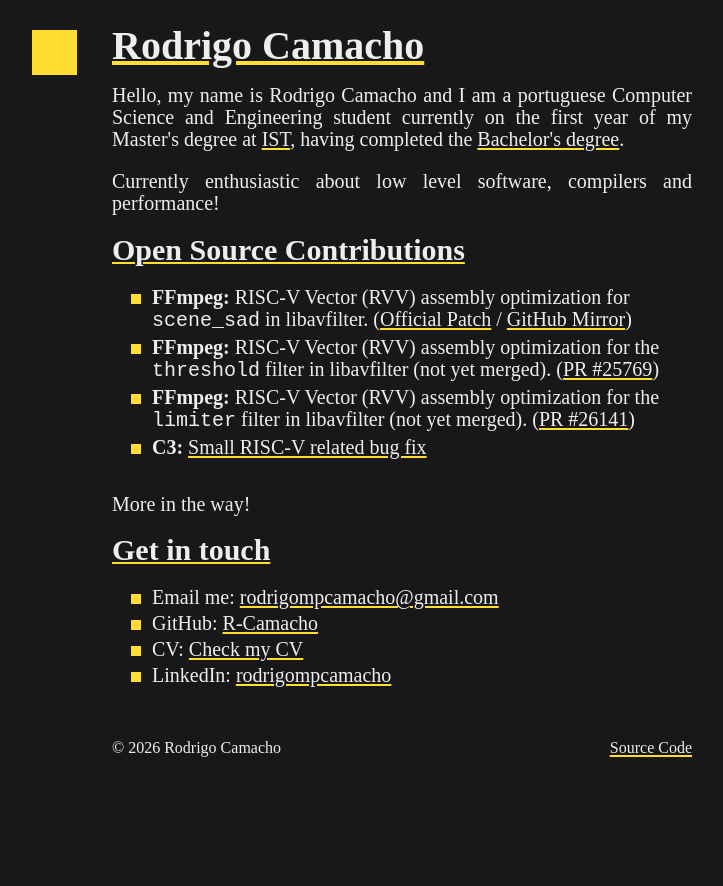
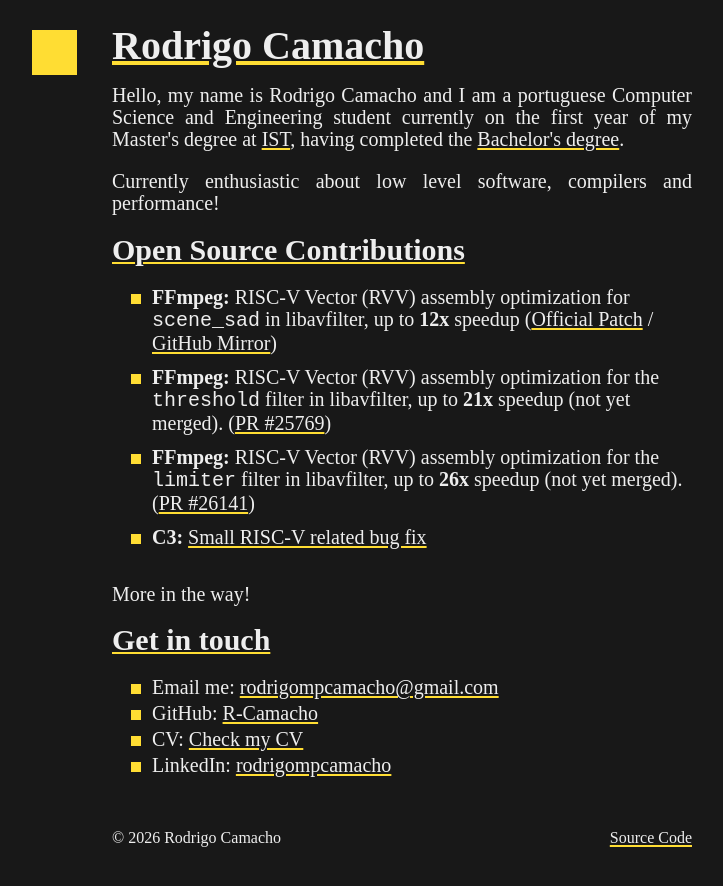
Before and after one commit to R-Camacho/website, a plain HTML site: page index.html in a window 1280 px wide. Shown: the whole page, without its empty margins (238-961 px from the left). Before the commit the page ends 810 px from the top, so only its background shows below. Drawn offline with Linux system fonts and the light colour scheme.

Commit message:
Tidy up contributions

```diff
--- a/index.html
+++ b/index.html
@@ -15,17 +15,17 @@
         <p>Currently enthusiastic about low level software, compilers and performance!</p>
 
         <h2><a href="#open-source">Open Source Contributions</a></h2>
-        <ul>
+        <ul class="contributions">
             <li>
-                <strong>FFmpeg:</strong> RISC-V Vector (RVV) assembly optimization for <code>scene_sad</code> in libavfilter.
+                <strong>FFmpeg:</strong> RISC-V Vector (RVV) assembly optimization for <code>scene_sad</code> in libavfilter, up to <b>12x</b> speedup
                 (<a href="https://code.ffmpeg.org/FFmpeg/FFmpeg/commit/3719f257cf76e4463adc8b5b77029c3594def120" target="_blank">Official Patch</a> / <a href="https://github.com/FFmpeg/FFmpeg/commit/3719f257cf76e4463adc8b5b77029c3594def120" target="_blank">GitHub Mirror</a>)
             </li>
             <li>
-                <strong>FFmpeg:</strong> RISC-V Vector (RVV) assembly optimization for the <code>threshold</code> filter in libavfilter (not yet merged).
+                <strong>FFmpeg:</strong> RISC-V Vector (RVV) assembly optimization for the <code>threshold</code> filter in libavfilter, up to <b>21x</b> speedup (not yet merged).
                 (<a href="https://code.ffmpeg.org/FFmpeg/FFmpeg/pulls/25769" target="_blank">PR #25769</a>)
             </li>
             <li>
-                <strong>FFmpeg:</strong> RISC-V Vector (RVV) assembly optimization for the <code>limiter</code> filter in libavfilter (not yet merged).
+                <strong>FFmpeg:</strong> RISC-V Vector (RVV) assembly optimization for the <code>limiter</code> filter in libavfilter, up to <b>26x</b> speedup (not yet merged).
                 (<a href="https://code.ffmpeg.org/FFmpeg/FFmpeg/pulls/26141" target="_blank">PR #26141</a>)
             </li>
             <li>
--- a/style.css
+++ b/style.css
@@ -53,6 +53,10 @@ li {
     margin-bottom: 4px;
 }
 
+.contributions li {
+    margin-bottom: 12px;
+}
+
 li:has(a:hover)::before,
 .logo:hover,
 body:has(.logo:hover) li::before {
```
